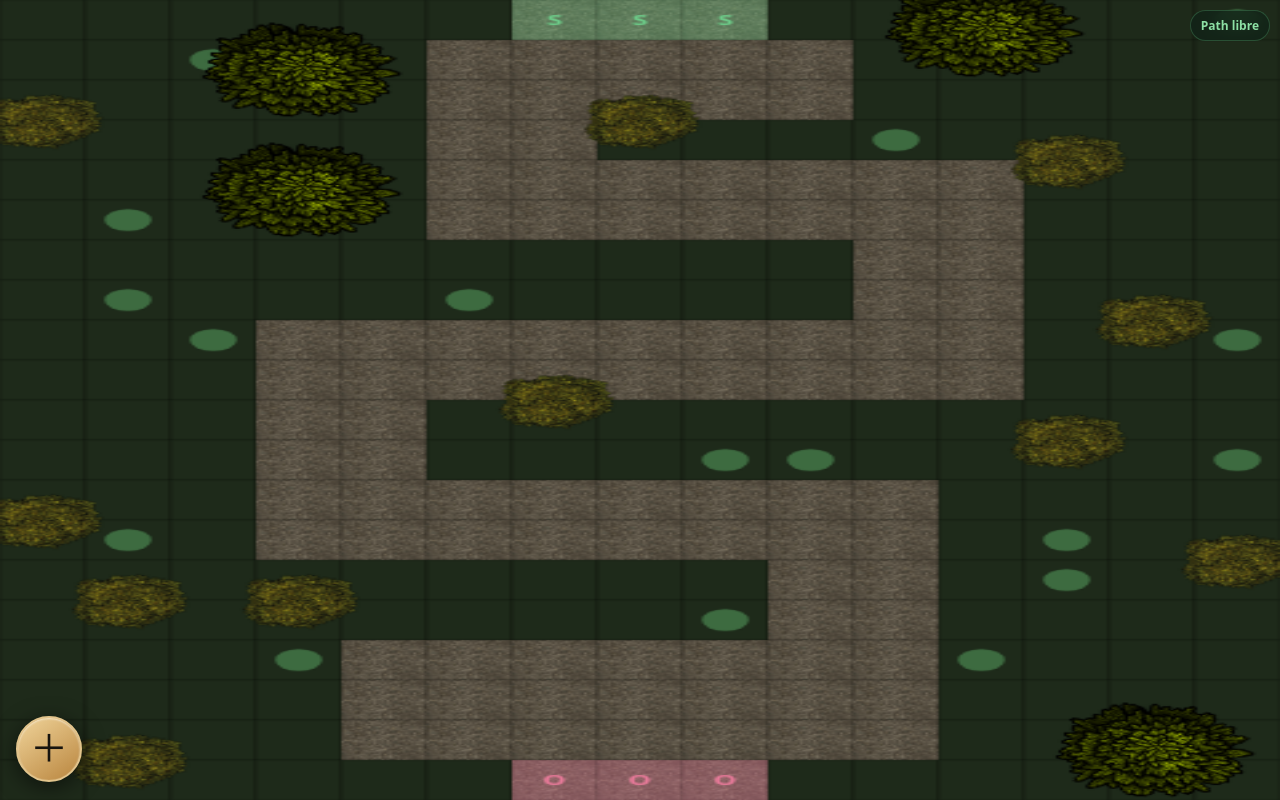
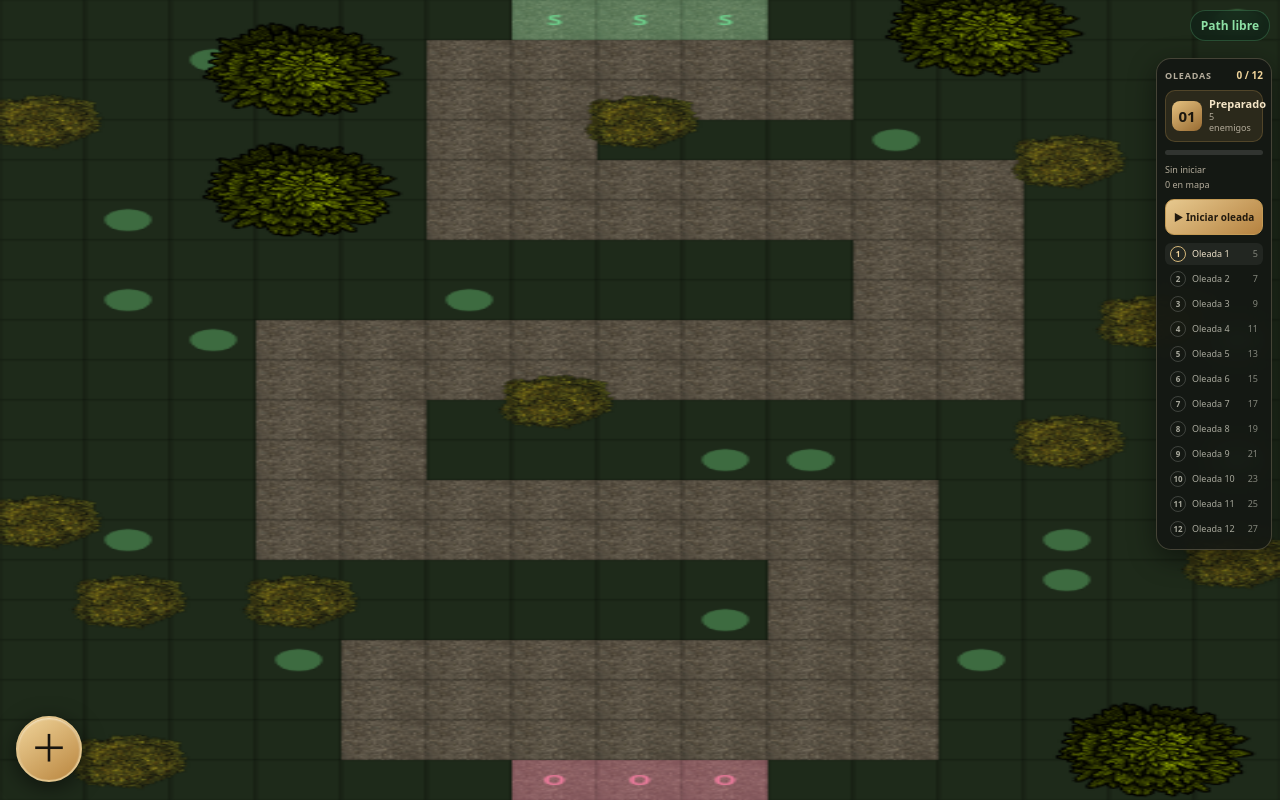
Before and after one commit to maxnannij/Aegis, a plain HTML site: page index.html in a window 1280 px wide. Drawn offline with Linux system fonts and the light colour scheme.

Commit message:
Add compact right-side wave tracker UI

```diff
--- a/styles.css
+++ b/styles.css
@@ -50,3 +50,53 @@ button { -webkit-tap-highlight-color: transparent; touch-action: manipulation; }
   #build-panel { max-height: 76dvh; width: min(340px, 48vw); }
   #build-fab { width: 56px; height: 56px; }
 }
+
+/* Wave tracker: compact vertical rail on the right, always visible on mobile */
+#wave-sidebar {
+  position: fixed;
+  z-index: 15;
+  top: max(58px, calc(env(safe-area-inset-top) + 48px));
+  right: max(8px, env(safe-area-inset-right));
+  width: 116px;
+  max-height: min(66dvh, 520px);
+  display: flex;
+  flex-direction: column;
+  gap: 8px;
+  padding: 9px 8px;
+  overflow: hidden;
+  border: 1px solid rgba(222,205,166,.24);
+  border-radius: 15px;
+  background: rgba(20,24,19,.91);
+  box-shadow: 0 8px 28px rgba(0,0,0,.48);
+  backdrop-filter: blur(12px);
+  pointer-events: auto;
+}
+.wave-heading { display:flex; align-items:center; justify-content:space-between; gap:4px; color:var(--muted); font-size:9px; font-weight:800; letter-spacing:.09em; }
+.wave-heading strong { color:#f0d49a; font-size:10px; letter-spacing:0; }
+.wave-current-card { display:flex; align-items:center; gap:7px; padding:7px 6px; border-radius:10px; background:rgba(196,154,84,.13); border:1px solid rgba(196,154,84,.25); }
+.wave-number { display:grid; place-items:center; flex:0 0 30px; width:30px; height:30px; border-radius:8px; background:linear-gradient(145deg,#e4c17f,#986b32); color:#1b160e; font-size:15px; font-weight:900; }
+.wave-info { min-width:0; display:flex; flex-direction:column; gap:2px; }
+.wave-info strong { color:#f4e5c7; font-size:11px; line-height:1.1; }
+.wave-info small { color:var(--muted); font-size:9px; line-height:1.2; }
+.wave-progress-track { height:5px; overflow:hidden; border-radius:9px; background:rgba(255,255,255,.12); }
+#wave-progress-fill { width:0%; height:100%; border-radius:inherit; background:linear-gradient(90deg,#6dce8a,#d5c879); transition:width .2s ease; }
+.wave-counts { display:flex; flex-direction:column; gap:2px; color:var(--muted); font-size:9px; }
+#wave-start { min-height:36px; padding:6px 5px; border:1px solid #c49a54; border-radius:9px; background:linear-gradient(145deg,#e7c98f,#b58240); color:#21190e; font:inherit; font-size:10px; font-weight:850; cursor:pointer; }
+#wave-start:disabled { border-color:rgba(255,255,255,.12); background:#34362f; color:#aaa99e; cursor:default; }
+.wave-list { display:flex; flex-direction:column; gap:3px; overflow-y:auto; min-height:0; scrollbar-width:thin; }
+.wave-row { display:flex; align-items:center; gap:6px; min-height:22px; padding:3px 5px; border-radius:6px; color:#a9a99d; font-size:9px; }
+.wave-row small { margin-left:auto; color:#85877d; font-size:9px; }
+.wave-dot { display:grid; place-items:center; flex:0 0 16px; width:16px; height:16px; border:1px solid rgba(255,255,255,.18); border-radius:50%; font-size:8px; font-weight:800; }
+.wave-row.active { color:#ffe2a9; background:rgba(196,154,84,.16); }
+.wave-row.active .wave-dot { border-color:#e5c17e; background:#b9853e; color:#20170c; }
+.wave-row.done { color:#8fd6a1; }
+.wave-row.done .wave-dot { border-color:#579b6c; background:#294d35; color:#b8f0c4; }
+.wave-row.next { color:#eee2ca; background:rgba(255,255,255,.06); }
+.wave-row.next .wave-dot { border-color:#d5b77a; color:#f2d59d; }
+
+@media (max-width: 420px) {
+  #wave-sidebar { width:106px; right:max(6px,env(safe-area-inset-right)); padding:8px 7px; max-height:62dvh; }
+}
+@media (orientation: landscape) and (max-height: 500px) {
+  #wave-sidebar { top:8px; max-height:calc(100dvh - 16px); width:112px; }
+}
```
